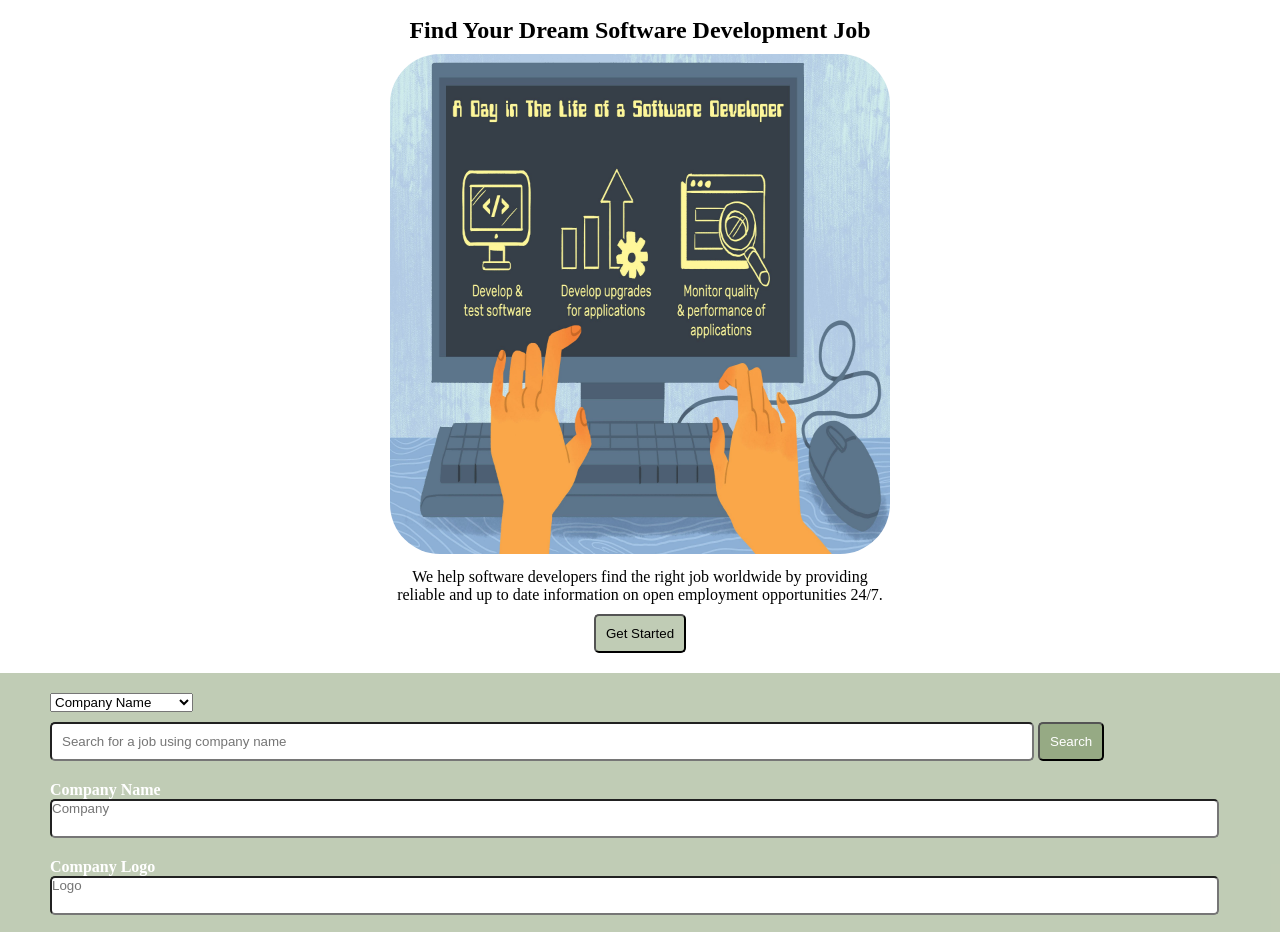
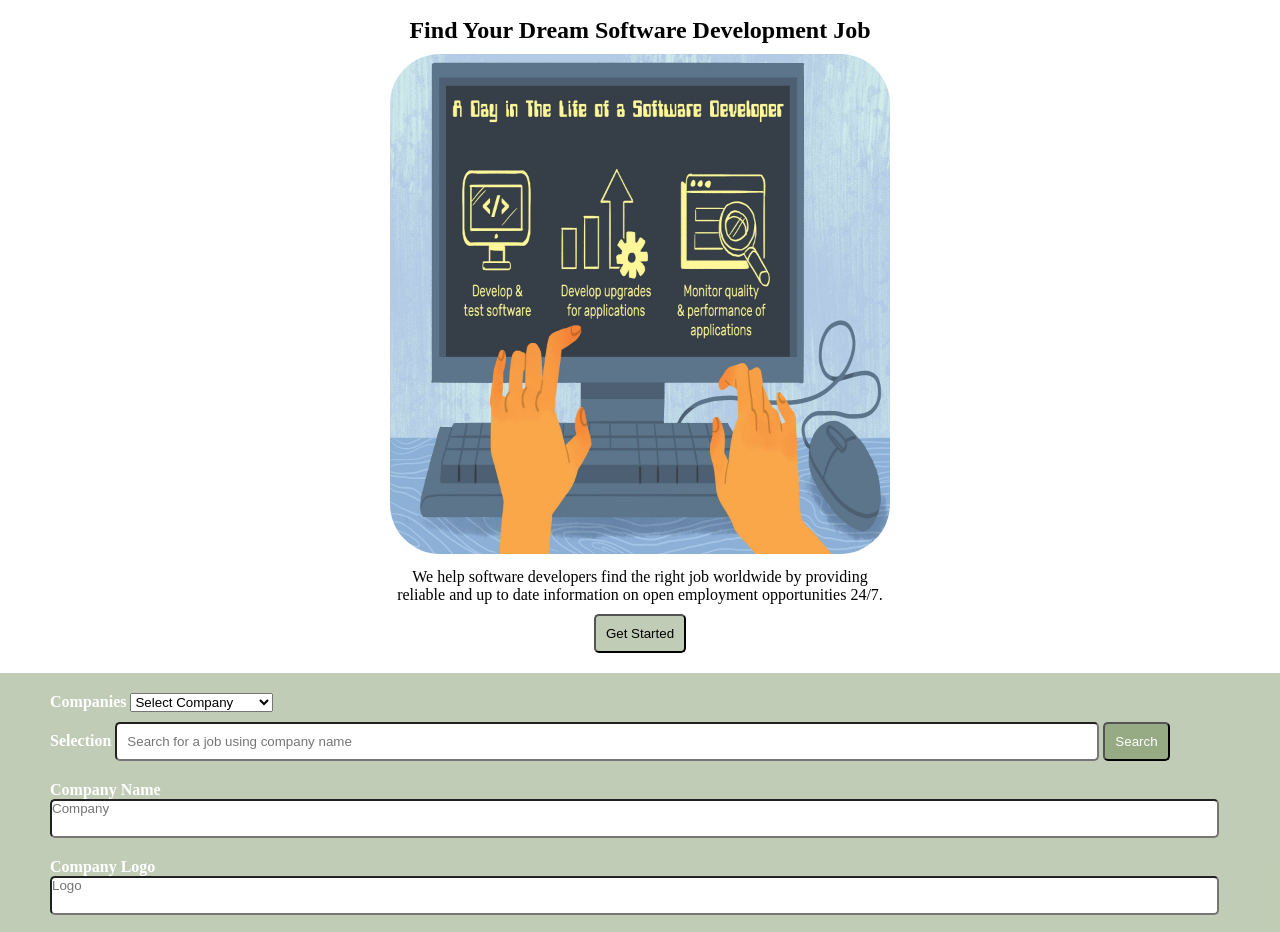
Before and after one commit to Pe-ngo/Phase-1-Project, a plain HTML site: page index.html in a window 1280 px wide. Shown: the part 153-1085 px from the top of the page. Drawn offline with Linux system fonts and the light colour scheme.

Commit message:
Add showCompanySection function

```diff
--- a/assets/css/style.css
+++ b/assets/css/style.css
@@ -249,3 +249,13 @@ nav .links ul li a:hover{
 .copy .lit{
     margin-right: 80px;
 }
+
+.company-options label{
+    font-weight: bold;
+    color: #fff;
+}
+
+.searchSection form label{
+    font-weight: bold;
+    color: #fff;
+}
--- a/index.html
+++ b/index.html
@@ -42,9 +42,10 @@
 
     <div class="company-options">
 
-        <select class="company-option-input" name="type" id="type">
+        <label for="type">Companies</label>
+        <select class="company-option-input" name="type" id="type" onchange="selectCompanyName();">
 
-          <option value="N/A">Company Name</option>
+          <option value="N/A">Select Company</option>
           <option value="Keeper Solutions">Keeper Solutions</option>
           <option value="Keeper Solutions">Keeper Solutions</option>
           <option value="ItsaCheckmate">ItsaCheckmate</option>
@@ -81,6 +82,7 @@
 
     <div class="searchSection">
         <form>
+            <label for="typeOne">Selection</label>
             <input type="text" id="typeOne" placeholder="Search for a job using company name">
             <button type="submit" id="buttonTwo">Search</button>
         </form>
@@ -194,8 +196,6 @@
 
 </section>
 
-    <!-- Optional JavaScript -->
   <script src="src/index.js"></script>
-
 </body>
 </html>
--- a/src/index.js
+++ b/src/index.js
@@ -1,3 +1,6 @@
+//Dom content loaded event
+document.addEventListener('DOMContentLoaded', () => {
+
 //Get the elements
 const buttonOne = document.querySelector('#buttonOne');
 const type = document.querySelector('#type');
@@ -11,7 +14,54 @@ const locate = document.querySelector('#workLocation');
 const description = document.querySelector('#description');
 const dateOne = document.querySelector('#pub-date');
 
+})
+
 //event listeners
 buttonOne.addEventListener('click', showCompanySection);
-type.addEventListener('select', selectCompanyName);
-buttonTwo.addEventListener('submit', displayJobDetails);
+type.addEventListener('change', selectCompanyName);
+// buttonTwo.addEventListener('submit', displayJobDetails);
+
+
+//functions
+function showCompanySection() {
+    type.value = 'Keeper Solutions'||'Keeper Solutions'||'ItsaCheckmate'||'Raidboxes'||'Teamwork';
+}
+
+function selectCompanyName() {
+    let displaytext = type.options[type.selectedIndex].text;
+    typeOne.value = displaytext;
+}
+
+
+//         logoImage.src = 'images/itsacheckmate.png';
+//         companyBrand.innerHTML = 'ItsaCheckmate';
+//     } else if (type.value === 'CodingAcademy') {
+//         typeOne.innerHTML = 'Coding Academy';
+//         logoImage.src = 'images/codingacademy.png';
+//         companyBrand.innerHTML = 'Coding Academy';
+//     } else if (type.value === 'Codecademy') {
+//         typeOne.innerHTML = 'Codecademy';
+//         logoImage.src = 'images/codecademy.png';
+//         companyBrand.innerHTML = 'Codecademy';
+//     } else if (type.value === 'Codecademy') {
+//         typeOne.innerHTML = 'Codecademy';
+//         logoImage.src = 'images/codecademy.png';
+//         companyBrand.innerHTML = 'Codecademy';
+//     } else if (type.value === 'Codecademy') {
+//         typeOne.innerHTML = 'Codecademy';
+//         logoImage.src = 'images/codecademy.png';
+//         companyBrand.innerHTML = 'Codecademy';
+//     } else if (type.value === 'Codecademy') {
+//         typeOne.innerHTML = 'Codecademy';
+//         logoImage.src = 'images/codecademy.png';
+//         companyBrand.innerHTML = 'Codecademy';
+//     } else if (type.value === 'Codecademy') {
+//         typeOne.innerHTML = 'Codecademy';
+//         logoImage.src = 'images/codecademy.png';
+//         companyBrand.innerHTML = 'Codecademy';
+//     } else if (type.value === 'Codecademy') {
+//         typeOne.innerHTML = 'Codecademy';
+//         logoImage.src = 'images/codecademy.png';
+//         companyBrand.innerHTML = 'Codecademy';
+//     }
+// }
```
Lines whose indentation alone changed are shown as unchanged.
